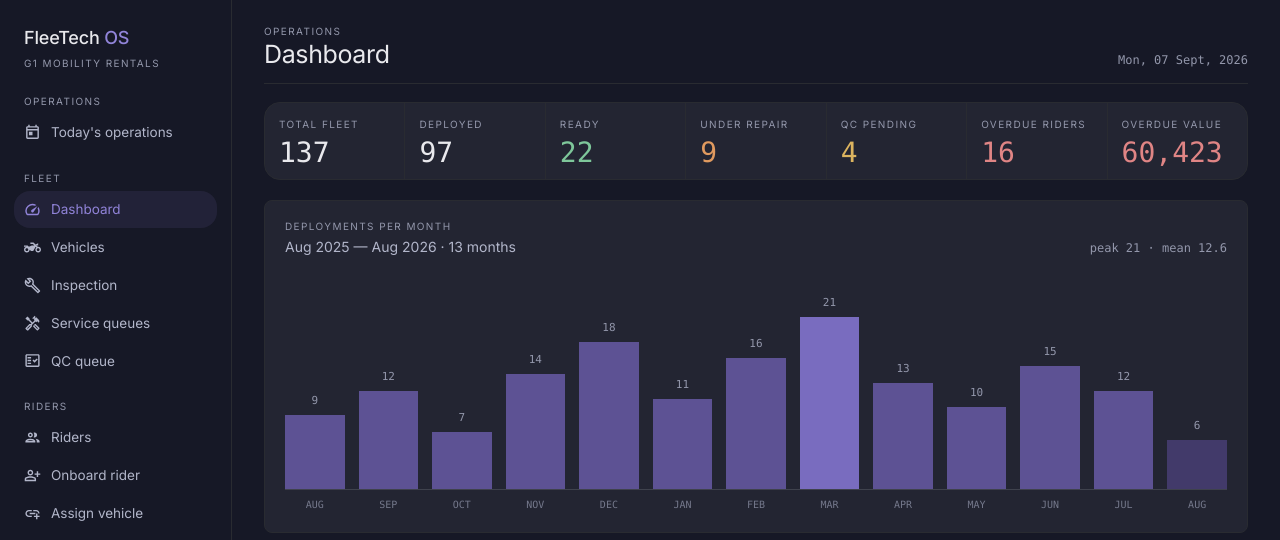
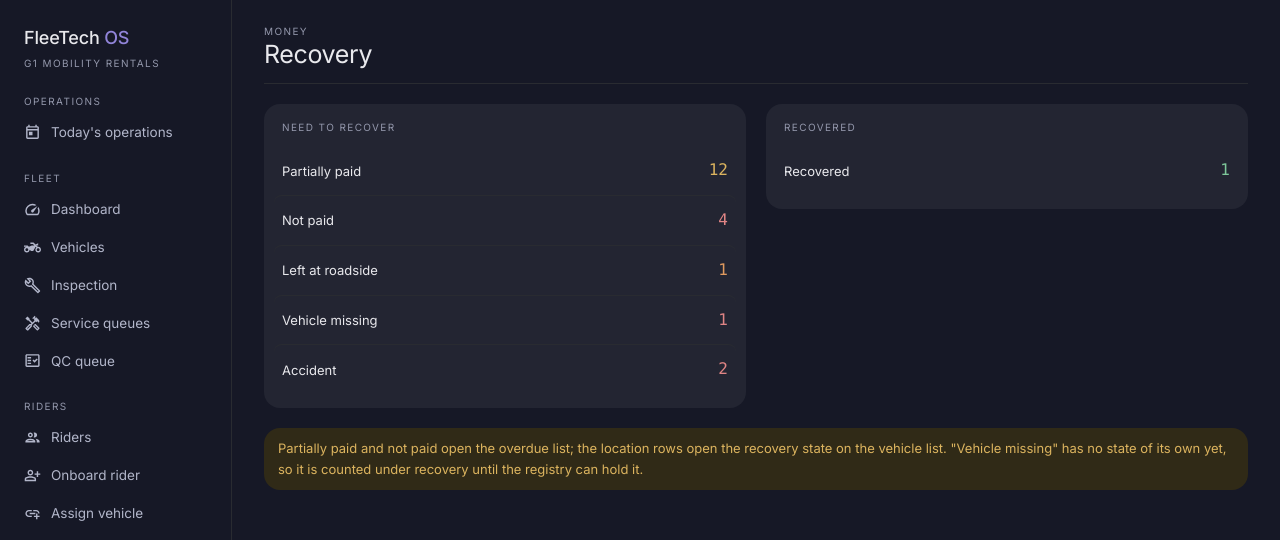
Before and after one commit to SumukhMK/EV-APP, a React (Vite) app in the folder frontend/app/: page /recovery in a window 1280 px wide. Before the commit this address led to /dashboard. Shown: the top 540 px of the page. Built offline with nearby package versions, Linux system fonts and the light colour scheme; no server answers.

Commit message:
feat(recovery): add the recovery summary view

```diff
--- a/frontend/app/src/app/nav.ts
+++ b/frontend/app/src/app/nav.ts
@@ -13,6 +13,7 @@ import SwapIcon from '@mui/icons-material/SwapHorizOutlined';
 import LogoutIcon from '@mui/icons-material/AssignmentReturnedOutlined';
 import ReceiptIcon from '@mui/icons-material/ReceiptLongOutlined';
 import WarningIcon from '@mui/icons-material/ErrorOutlineOutlined';
+import RecoveryIcon from '@mui/icons-material/ReplayCircleFilledOutlined';
 import AdminIcon from '@mui/icons-material/ManageAccountsOutlined';
 import HistoryIcon from '@mui/icons-material/HistoryOutlined';
 
@@ -89,6 +90,7 @@ export const NAV: NavSection[] = [
     items: [
       { label: 'Weekly payment run', path: '/payments/run', icon: ReceiptIcon, owner: 'smk', artboard: 15 },
       { label: 'Overdue riders', path: '/payments/overdue', icon: WarningIcon, owner: 'smk', artboard: 17 },
+      { label: 'Recovery', path: '/recovery', icon: RecoveryIcon, owner: 'smk', artboard: 23 },
     ],
   },
   {
--- a/frontend/app/src/app/router.tsx
+++ b/frontend/app/src/app/router.tsx
@@ -21,6 +21,7 @@ import { Users } from '../pages/users/Users';
 import { AuditLog } from '../pages/admin/AuditLog';
 import { TodayOperations } from '../pages/operations/TodayOperations';
 import { ServiceManagement } from '../pages/service/ServiceManagement';
+import { RecoverySummary } from '../pages/recovery/RecoverySummary';
 
 /**
  * Every artboard in the signed-off wireframe has a route. The ones that are
@@ -81,6 +82,7 @@ export const router = createBrowserRouter([
       { path: '/payments/run', element: <PaymentRun /> },
       { path: '/payments/run/:riderId', element: <PaymentReceipt /> },
       { path: '/payments/overdue', element: <OverdueRiders /> },
+      { path: '/recovery', element: <RecoverySummary /> },
 
       // Admin — SMK
       { path: '/users', element: <Users /> },
--- a/frontend/app/src/lib/api/dashboard.ts
+++ b/frontend/app/src/lib/api/dashboard.ts
@@ -2,12 +2,14 @@ import type {
   FleetSummary,
   MonthlyDeployments,
   OperationsPeriodSummary,
+  RecoveryCounts,
   ServiceQueueCounts,
 } from '../../types';
 import {
   fleetSummary,
   monthlyDeployments,
   operationsSummary,
+  recoveryCounts,
   serviceQueues,
 } from '../../mocks/dashboard';
 import { delay } from './client';
@@ -32,3 +34,8 @@ export async function getOperationsSummary(
 export async function getServiceQueues(): Promise<ServiceQueueCounts> {
   return delay(serviceQueues());
 }
+
+/** The recovery board counts (screen 23). */
+export async function getRecoveryCounts(): Promise<RecoveryCounts> {
+  return delay(recoveryCounts());
+}
--- a/frontend/app/src/mocks/dashboard.ts
+++ b/frontend/app/src/mocks/dashboard.ts
@@ -2,6 +2,7 @@ import type {
   FleetSummary,
   MonthlyDeployments,
   OperationsPeriodSummary,
+  RecoveryCounts,
   ServiceQueueCounts,
 } from '../types';
 import dayjs from 'dayjs';
@@ -120,3 +121,29 @@ export function serviceQueues(): ServiceQueueCounts {
     inService: { walkIn: 5, rsa: 3, qrt: 2 },
   };
 }
+
+/**
+ * Recovery counts, derived so the board agrees with the rest: the two
+ * payment-driven rows come out of the overdue riders (worst arrears first),
+ * and the physical-location rows come out of the bikes actually in `RECOVERY`
+ * and `ACCIDENT`. "Missing" has no state of its own yet — it is carved off the
+ * recovery bikes and flagged on the screen rather than invented as a state.
+ */
+export function recoveryCounts(): RecoveryCounts {
+  const inRecovery = vehicles.filter((v) => v.state === 'RECOVERY').length;
+  const accident = vehicles.filter((v) => v.state === 'ACCIDENT').length;
+
+  // The deep arrears are the ones with nothing paid; the rest are part-paid.
+  const notPaid = overdueRiders.filter((o) => o.stage === 'REPOSSESSION_DUE').length;
+  const partiallyPaid = Math.max(0, overdueRiders.length - notPaid);
+
+  // Split the recovery bikes across roadside / missing / already-recovered.
+  const leftAtRoadside = Math.round(inRecovery * 0.4);
+  const missing = Math.round(inRecovery * 0.2);
+  const recovered = Math.max(0, inRecovery - leftAtRoadside - missing);
+
+  return {
+    needToRecover: { partiallyPaid, notPaid, leftAtRoadside, missing, accident },
+    recovered: { recovered },
+  };
+}
--- /dev/null
+++ b/frontend/app/src/pages/recovery/RecoverySummary.tsx
@@ -0,0 +1,60 @@
+import Box from '@mui/material/Box';
+import { useQuery } from '@tanstack/react-query';
+import { PageHeader } from '../../components/PageHeader';
+import { QueueBox } from '../../components/QueueBox';
+import { InfoStrip } from '../../components/InfoStrip';
+import { getRecoveryCounts } from '../../lib/api/dashboard';
+
+/**
+ * Screen 23 — the recovery board. Two of the "need to recover" rows are a
+ * money problem (a rider behind on rent) and lead to the overdue list; the
+ * rest are a location problem (where the bike physically is) and lead to the
+ * recovery state on the vehicle list.
+ *
+ * "Missing" has no state of its own in the registry yet — it is counted under
+ * recovery and the note says so, because an honest gap beats a fabricated
+ * state that the vehicles list could not actually produce.
+ */
+export function RecoverySummary() {
+  const counts = useQuery({ queryKey: ['recovery', 'counts'], queryFn: getRecoveryCounts });
+  const c = counts.data;
+
+  const needRows = [
+    { label: 'Partially paid', count: c?.needToRecover.partiallyPaid ?? 0, tone: 'caution' as const, to: '/payments/overdue' },
+    { label: 'Not paid', count: c?.needToRecover.notPaid ?? 0, tone: 'bad' as const, to: '/payments/overdue' },
+    { label: 'Left at roadside', count: c?.needToRecover.leftAtRoadside ?? 0, tone: 'warn' as const, to: '/vehicles?state=RECOVERY' },
+    { label: 'Vehicle missing', count: c?.needToRecover.missing ?? 0, tone: 'bad' as const, to: '/vehicles?state=RECOVERY' },
+    { label: 'Accident', count: c?.needToRecover.accident ?? 0, tone: 'bad' as const, to: '/vehicles?state=ACCIDENT' },
+  ];
+
+  const recoveredRows = [
+    { label: 'Recovered', count: c?.recovered.recovered ?? 0, tone: 'good' as const, to: '/vehicles?state=RECOVERY' },
+  ];
+
+  return (
+    <>
+      <PageHeader section="Money" title="Recovery" />
+
+      <Box
+        sx={{
+          display: 'grid',
+          gridTemplateColumns: { xs: '1fr', md: '1fr 1fr' },
+          gap: 5,
+          mt: 5,
+          alignItems: 'start',
+        }}
+      >
+        <QueueBox heading="Need to recover" rows={needRows} />
+        <QueueBox heading="Recovered" rows={recoveredRows} />
+      </Box>
+
+      <Box sx={{ mt: 5 }}>
+        <InfoStrip tone="caution">
+          Partially paid and not paid open the overdue list; the location rows open the recovery
+          state on the vehicle list. "Vehicle missing" has no state of its own yet, so it is counted
+          under recovery until the registry can hold it.
+        </InfoStrip>
+      </Box>
+    </>
+  );
+}
--- a/frontend/app/src/types/dashboard.ts
+++ b/frontend/app/src/types/dashboard.ts
@@ -44,3 +44,19 @@ export interface ServiceQueueCounts {
   };
   inService: { walkIn: number; rsa: number; qrt: number };
 }
+
+/**
+ * The recovery board (screen 23): bikes that need chasing down and the ones
+ * already back. Two of the "need to recover" rows are payment-driven — a rider
+ * behind on rent — and the rest are about where the bike physically is.
+ */
+export interface RecoveryCounts {
+  needToRecover: {
+    partiallyPaid: number;
+    notPaid: number;
+    leftAtRoadside: number;
+    missing: number;
+    accident: number;
+  };
+  recovered: { recovered: number };
+}
```
